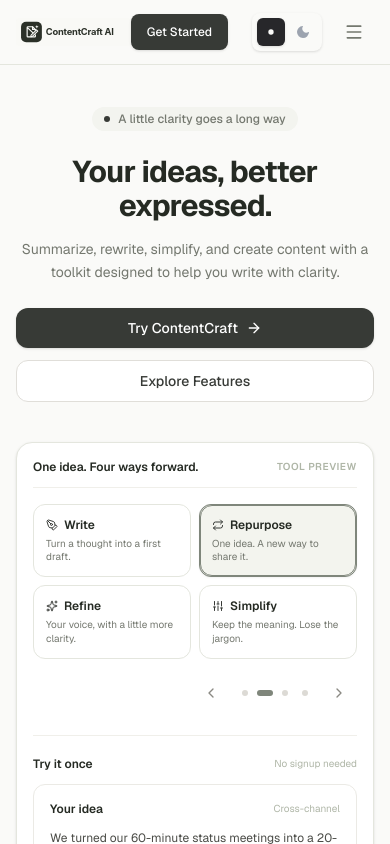
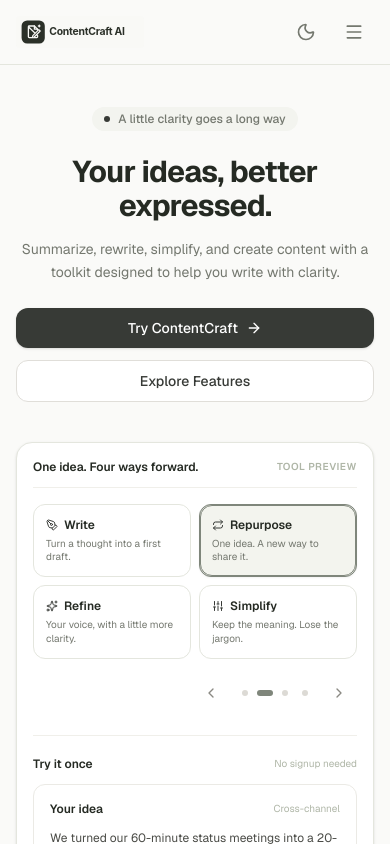
Before and after one commit to Tirthayanb/contentcraft-ai, a Next.js app: page / in a window 390 px wide. Shown: the top 844 px of the page. Built offline with nearby package versions, Linux system fonts and the light colour scheme.

Commit message:
fix(navbar): compact mobile header and move Get Started CTA into menu

```diff
--- a/src/app/page.tsx
+++ b/src/app/page.tsx
@@ -19,10 +19,13 @@ import {
   Layout,
   RotateCw,
   Menu,
+  Moon,
+  Sun,
   X,
 } from "lucide-react";
 import { Button } from "@/components/ui/button";
 import { ThemeToggle } from "@/components/ui/theme-toggle";
+import { useTheme } from "@/components/providers/theme-provider";
 import { BrandLogo } from "@/components/brand/brand-logo";
 
 type ToolType = "write" | "repurpose" | "refine" | "simplify";
@@ -114,6 +117,7 @@ export default function Home() {
   const [isTransitioning, setIsTransitioning] = useState<boolean>(false);
   const [isPaused, setIsPaused] = useState<boolean>(false);
   const [mobileMenuOpen, setMobileMenuOpen] = useState<boolean>(false);
+  const { resolvedTheme, setTheme } = useTheme();
   const [prefersReducedMotion, setPrefersReducedMotion] = useState<boolean>(() => {
     if (typeof window !== "undefined") {
       return window.matchMedia("(prefers-reduced-motion: reduce)").matches;
@@ -324,12 +328,12 @@ export default function Home() {
       {/* Sticky Header */}
       <header className="sticky top-0 z-50 w-full bg-[#FAFAF8]/95 backdrop-blur-sm border-b border-[#E4E6DE]">
         <div className="max-w-6xl mx-auto px-4 sm:px-6 h-16 sm:h-20 flex items-center justify-between">
-          <Link href="#workspace" className="flex items-center gap-2.5 group focus-visible:outline-none focus-visible:ring-2 focus-visible:ring-[#373A36] rounded-md">
+          <Link href="#workspace" className="flex items-center group focus-visible:outline-none focus-visible:ring-2 focus-visible:ring-[#373A36] rounded-md">
             <BrandLogo size="md" priority />
           </Link>
 
           {/* Desktop nav links — hidden below md */}
-          <nav className="hidden md:flex items-center gap-8 text-sm font-medium text-[#74786F]">
+          <nav className="hidden md:flex items-center gap-8 text-sm font-medium text-[#74786F] whitespace-nowrap">
             <Link href="#workspace" className="hover:text-black transition-colors focus-visible:outline-none focus-visible:ring-1 focus-visible:ring-[#373A36] rounded px-1 py-0.5">
               Product
             </Link>
@@ -342,6 +346,7 @@ export default function Home() {
           </nav>
 
           <div className="flex items-center gap-3 sm:gap-5">
+            {/* Desktop-only actions — hidden on mobile */}
             <Link
               href="#signin"
               className="hidden md:inline text-sm font-medium text-[#74786F] hover:text-black transition-colors focus-visible:outline-none focus-visible:ring-1 focus-visible:ring-[#373A36] rounded px-1 py-0.5"
@@ -350,13 +355,21 @@ export default function Home() {
             </Link>
             <Button
               asChild
-              className="bg-[#373A36] hover:bg-[#272C27] text-white text-xs sm:text-sm font-medium px-4 sm:px-5 py-2 sm:py-2.5 rounded-lg shadow-sm transition-all focus-visible:ring-2 focus-visible:ring-offset-2 focus-visible:ring-[#373A36]"
+              className="hidden md:inline-flex bg-[#373A36] hover:bg-[#272C27] text-white text-xs sm:text-sm font-medium px-4 sm:px-5 py-2 sm:py-2.5 rounded-lg shadow-sm transition-all focus-visible:ring-2 focus-visible:ring-offset-2 focus-visible:ring-[#373A36]"
             >
               <Link href="/signup">Get Started</Link>
             </Button>
-            <ThemeToggle size="sm" className="ml-3 sm:ml-4" />
+            <ThemeToggle size="sm" className="hidden md:ml-3 sm:ml-4" />
 
-            {/* Mobile hamburger — visible below md */}
+            {/* Mobile bar: compact single-icon theme toggle + hamburger menu */}
+            <button
+              type="button"
+              onClick={() => setTheme(resolvedTheme === "light" ? "dark" : "light")}
+              className="md:hidden flex items-center justify-center w-8 h-8 rounded-lg text-[#74786F] hover:bg-[#F0EFEA] transition-colors focus-visible:outline-none focus-visible:ring-2 focus-visible:ring-[#373A36]"
+              aria-label={resolvedTheme === "light" ? "Switch to dark mode" : "Switch to light mode"}
+            >
+              {resolvedTheme === "light" ? <Moon className="w-5 h-5" /> : <Sun className="w-5 h-5" />}
+            </button>
             <button
               type="button"
               onClick={() => setMobileMenuOpen(!mobileMenuOpen)}
@@ -370,7 +383,7 @@ export default function Home() {
 
         {/* Mobile dropdown nav */}
         {mobileMenuOpen && (
-          <nav className="md:hidden border-t border-[#E4E6DE]/60 bg-[#FAFAF8] px-4 py-4 space-y-1 animate-in fade-in slide-in-from-top-1 duration-200">
+          <nav className="md:hidden border-t border-[#E4E6DE]/60 bg-[#FAFAF8] px-4 py-4 space-y-2 animate-in fade-in slide-in-from-top-1 duration-200">
             <Link
               href="#workspace"
               onClick={closeMobileMenu}
@@ -398,6 +411,13 @@ export default function Home() {
               className="block px-3 py-2.5 rounded-lg text-sm font-medium text-[#74786F] hover:text-black hover:bg-[#F3F4EF] transition-colors"
             >
               Sign In
+            </Link>
+            <Link
+              href="/signup"
+              onClick={closeMobileMenu}
+              className="mt-2 block w-full px-4 py-3 text-center rounded-xl text-sm font-medium text-white bg-[#373A36] shadow-sm hover:bg-[#272C27] transition-colors focus-visible:outline-none focus-visible:ring-2 focus-visible:ring-[#373A36]/30"
+            >
+              Get Started
             </Link>
           </nav>
         )}
```
